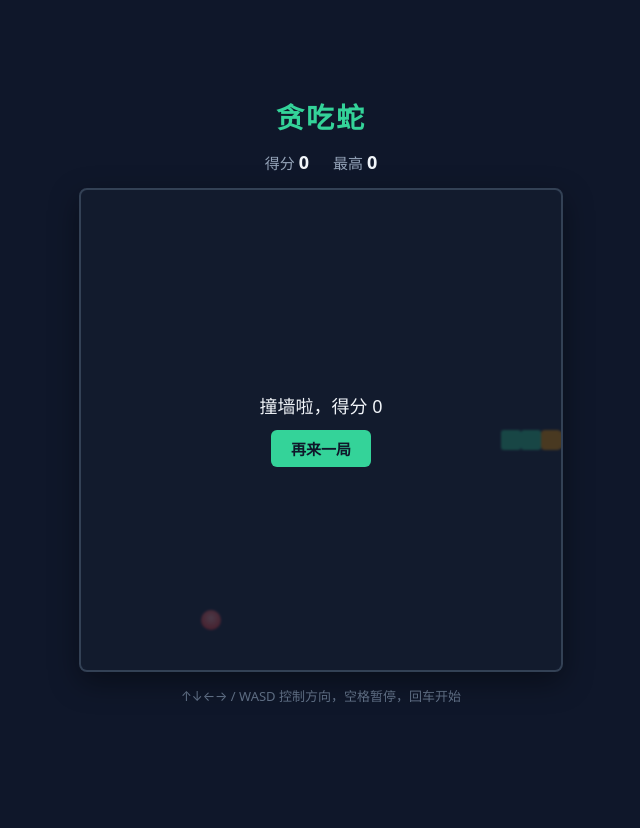
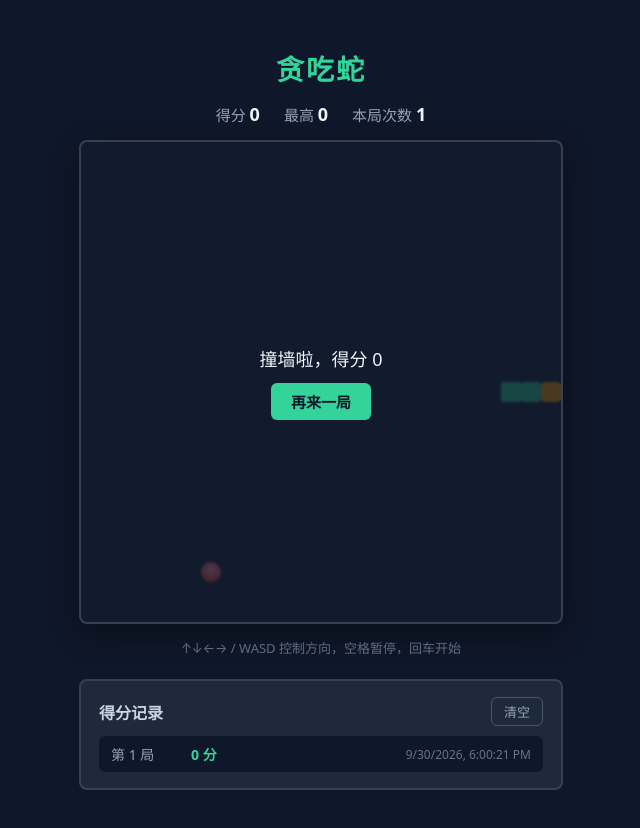
Before and after one commit to uscms/test_coding, a React (Vite) app in the folder snake-game/: page / in a window 1280 px wide. Both pictures are taken after a click on the button "开始游戏". Shown: the top 828 px of the page, without its empty margins (319-959 px from the left). Before the commit the page ends 800 px from the top, so only its background shows below. Built offline with nearby package versions, Linux system fonts and the light colour scheme.

Commit message:
snake-game：新增得分记录功能（每局结束自动保存得分与时间，localStorage 持久化，最近 20 条，可清空）

```diff
--- a/snake-game/src/app.jsx
+++ b/snake-game/src/app.jsx
@@ -4,6 +4,8 @@ const COLS = 24;          // 列数
 const ROWS = 24;         // 行数
 const CELL = 20;         // 每格像素
 const TICK_MS = 110;     // 游戏帧间隔（毫秒）
+const HISTORY_LIMIT = 20; // 记录条数上限
+const STORAGE_KEY = 'snake-history'; // localStorage 键名
 
 const DIR = {
   up: { x: 0, y: -1 },
@@ -36,6 +38,17 @@ function initialSnake() {
   ];
 }
 
+// 读取本地历史（容错）
+function loadHistory() {
+  try {
+    const raw = localStorage.getItem(STORAGE_KEY);
+    const arr = raw ? JSON.parse(raw) : [];
+    return Array.isArray(arr) ? arr : [];
+  } catch {
+    return [];
+  }
+}
+
 export default function App() {
   const [snake, setSnake] = useState(initialSnake);
   const [food, setFood] = useState(() => randFood(initialSnake()));
@@ -44,25 +57,57 @@ export default function App() {
   const [status, setStatus] = useState('ready'); // ready | playing | paused | over | win
   const [grid, setGrid] = useState({ cols: COLS, rows: ROWS });
 
+  // 得分记录：[{ score, time(ISO 字符串) }]，最新在前
+  const [history, setHistory] = useState(loadHistory);
+
   // 用 ref 保存最新值，供定时器 / 键盘回调读取，避免闭包陷阱
   const snakeRef = useRef(snake);
   const foodRef = useRef(food);
   const dirRef = useRef('right');          // 当前真实方向
   const pendingDirRef = useRef('right');   // 本次按键期望转向（一帧最多转一次）
   const statusRef = useRef(status);
+  const scoreRef = useRef(0);
+  const recordedRef = useRef(false);      // 本局是否已记录，防止重复记
 
   snakeRef.current = snake;
   foodRef.current = food;
   statusRef.current = status;
+  scoreRef.current = score;
 
   const startGame = useCallback(() => {
     const s = initialSnake();
     dirRef.current = 'right';
     pendingDirRef.current = 'right';
+    recordedRef.current = false;
     setSnake(s);
     setFood(randFood(s));
     setScore(0);
     setStatus('playing');
+  }, []);
+
+  // 把历史写回 localStorage（随 history 变化自动持久化）
+  useEffect(() => {
+    try {
+      localStorage.setItem(STORAGE_KEY, JSON.stringify(history));
+    } catch {
+      /* 忽略隐私模式等写失败场景 */
+    }
+  }, [history]);
+
+  // 一局结束（撞墙）时记录本次得分
+  useEffect(() => {
+    if (status === 'over' && !recordedRef.current) {
+      recordedRef.current = true;
+      setHistory((h) => [
+        { score: scoreRef.current, time: new Date().toLocaleString() },
+        ...h,
+      ].slice(0, HISTORY_LIMIT));
+    }
+    if (status === 'playing') recordedRef.current = false;
+  }, [status]);
+
+  const clearHistory = useCallback(() => {
+    setHistory([]);
   }, []);
 
   // 键盘控制
@@ -151,6 +196,7 @@ export default function App() {
       <div className="hud">
         <div>得分 <b>{score}</b></div>
         <div>最高 <b>{best}</b></div>
+        <div>本局次数 <b>{history.length}</b></div>
       </div>
 
       <div
@@ -192,6 +238,31 @@ export default function App() {
       <div className="tips">
         <span>↑↓←→ / WASD 控制方向，空格暂停，回车开始</span>
       </div>
+
+      {/* 得分记录 */}
+      <div className="records">
+        <div className="records-head">
+          <h2>得分记录</h2>
+          {history.length > 0 && (
+            <button className="btn ghost small" onClick={clearHistory}>
+              清空
+            </button>
+          )}
+        </div>
+        {history.length === 0 ? (
+          <div className="records-empty">暂无记录，结束一局会自动保存到这里。</div>
+        ) : (
+          <ol className="records-list">
+            {history.map((r, i) => (
+              <li key={`${r.time}-${i}`}>
+                <span className="record-score">第 {history.length - i} 局</span>
+                <span className="record-val">{r.score} 分</span>
+                <span className="record-time">{r.time}</span>
+              </li>
+            ))}
+          </ol>
+        )}
+      </div>
     </div>
   );
 }
--- a/snake-game/src/index.css
+++ b/snake-game/src/index.css
@@ -130,3 +130,84 @@ h1 {
   font-size: 13px;
   color: #64748b;
 }
+
+
+/* 让整页内容顶部对齐，记录区变高时不被 flex 居中裁掉 */
+body {
+  align-items: flex-start;
+  overflow-y: auto;
+}
+
+#root {
+  align-items: flex-start;
+  padding: 24px 0;
+}
+
+.records {
+  width: 100%;
+  max-width: 600px;
+  margin-top: 8px;
+  background: #1e293b;
+  border: 2px solid #334155;
+  border-radius: 8px;
+  padding: 16px 18px;
+}
+
+.records-head {
+  display: flex;
+  align-items: center;
+  justify-content: space-between;
+  margin-bottom: 10px;
+}
+
+.records-head h2 {
+  margin: 0;
+  font-size: 16px;
+  color: #cbd5e1;
+}
+
+.records-empty {
+  font-size: 14px;
+  color: #64748b;
+}
+
+.records-list {
+  list-style: none;
+  margin: 0;
+  padding: 0;
+  display: flex;
+  flex-direction: column;
+  gap: 6px;
+}
+
+.records-list li {
+  display: flex;
+  align-items: center;
+  gap: 10px;
+  font-size: 14px;
+  background: #0f172a;
+  border-radius: 6px;
+  padding: 8px 12px;
+}
+
+.record-score {
+  color: #94a3b8;
+  min-width: 70px;
+}
+
+.record-val {
+  color: #34d399;
+  font-weight: 700;
+  min-width: 60px;
+}
+
+.record-time {
+  color: #64748b;
+  font-size: 12px;
+  margin-left: auto;
+}
+
+.btn.small {
+  padding: 4px 12px;
+  font-size: 13px;
+}
```
Also changed, not shown: 1 other file (tests, documents, lock files or other folders).
